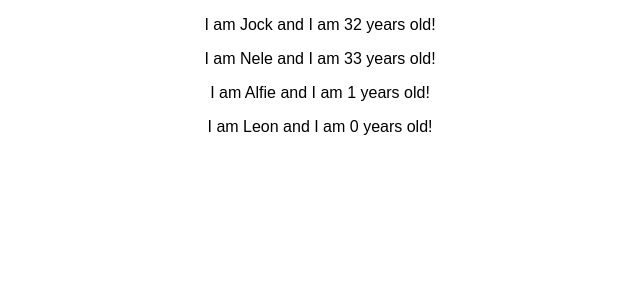
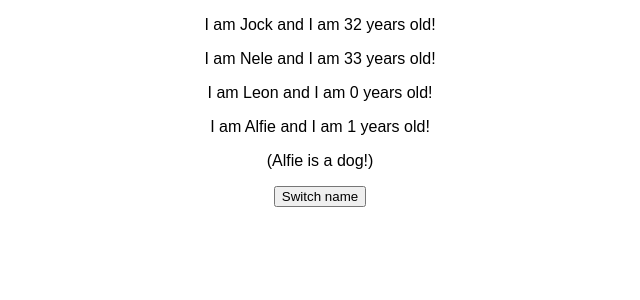
Before and after one commit to jock-dalby/react-complete-guide, a React (Create React App) app: page / in a window 1280 px wide. Shown: the top 300 px of the page, without its empty margins (320-960 px from the left). Built offline with nearby package versions, Linux system fonts and the light colour scheme.

Commit message:
add state to App component and pass value to Person component

```diff
--- a/src/App.js
+++ b/src/App.js
@@ -3,13 +3,17 @@
 import Person from './Person/Person';
 
 class App extends Component {
+  state = {
+    dogsName: 'Alfie'
+  }
   render() {
     return (
       <div className="App">
         <Person name="Jock" age="32"/>
         <Person name="Nele" age="33"/>
-        <Person name="Alfie" age="1">Alfie the dog!</Person>
         <Person name="Leon" age="0"/>
+        <Person name={this.state.dogsName} age="1">({this.state.dogsName} is a dog!)</Person>
+        <button>Switch name</button>
       </div>
     );
 
--- a/src/Person/Person.js
+++ b/src/Person/Person.js
@@ -1,7 +1,12 @@
 import React from 'react';
 
 const person = (props) => {
-    return <p>I am {props.name} and I am {props.age} years old!</p>
+    return (
+        <div>
+            <p>I am {props.name} and I am {props.age} years old!</p>
+            <p>{props.children}</p>
+        </div>
+    )
 }
 
 export default person;
```
